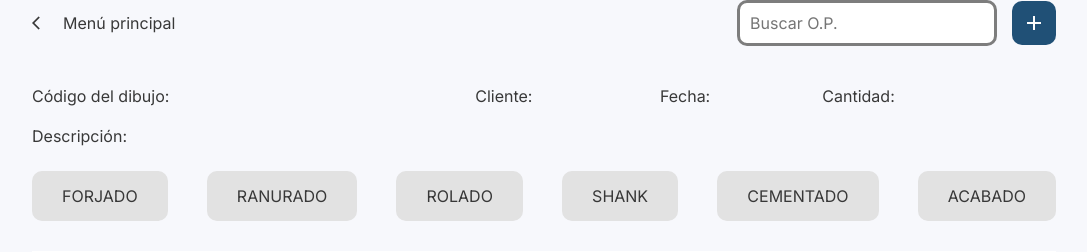
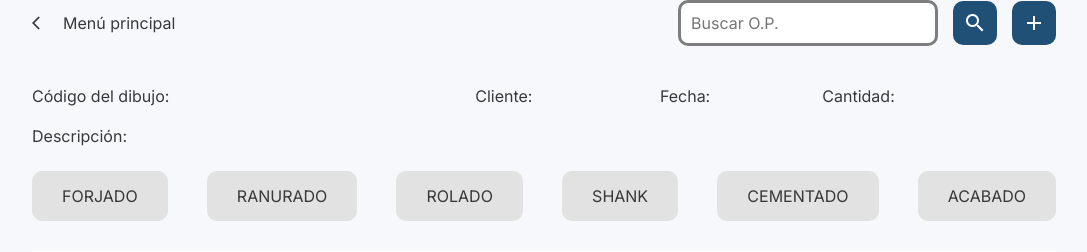
Before and after one commit to angeldavid06/scp_fmtor, a PHP site: the page made by views/control.php in a window 1280 px wide. Shown: the part 100-352 px from the top of the page, without its empty margins (96-1183 px from the left). Run offline with PHP 8.4, Linux system fonts and the light colour scheme; the template is opened without the code that fills it, so the values that code supplies are empty; the visitor is signed in with stand-in values (Sample User, id 1).

Commit message:
2021-09-06 11:08 am Consulta de la información de la orden de producción

```diff
--- a/public/js/estados.js
+++ b/public/js/estados.js
@@ -4,7 +4,10 @@
         evt.target.classList.add('active')
         const estado = document.getElementsByClassName('estado_'+evt.target.dataset.estado);
         estado[0].classList.add('active')
-        obtener_control(evt.target.dataset.estado)
+        console.log(document.getElementById('op_control').value);
+        if (document.getElementById('op_control').value != '') {
+            obtener_control(evt.target.dataset.estado)
+        }
     }
 });
 
@@ -64,12 +67,6 @@
         info_2.removeChild(info_2.firstChild)
     }
 }
-
-{/* <td class="dibujo">Código del dibujo: </td>
-<td class="cliente">Cliente: </td>
-<td class="fecha">Fecha: </td>
-<td class="cantidad">Cantidad: </td>
-<td class="descripcion">Descripción: </td> */}
 
 const render_info = (json,info_1,info_2) => {
     const fragmento_1 = document.createDocumentFragment()
--- a/views/control.php
+++ b/views/control.php
@@ -16,6 +16,7 @@
                     </div>
                     <div class="right">
                         <input type="number" name="op_control" id="op_control" placeholder="Buscar O.P.">
+                        <button class="material-icons btn-icon">search</button>
                         <button id="btn-form-control" class="material-icons btn-icon">add</button>
                     </div>
                 </div>
```
